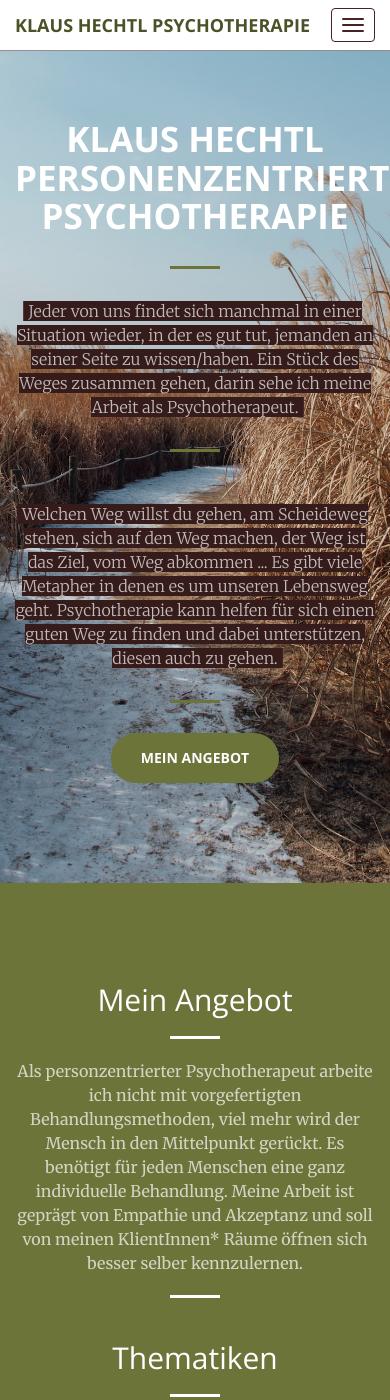
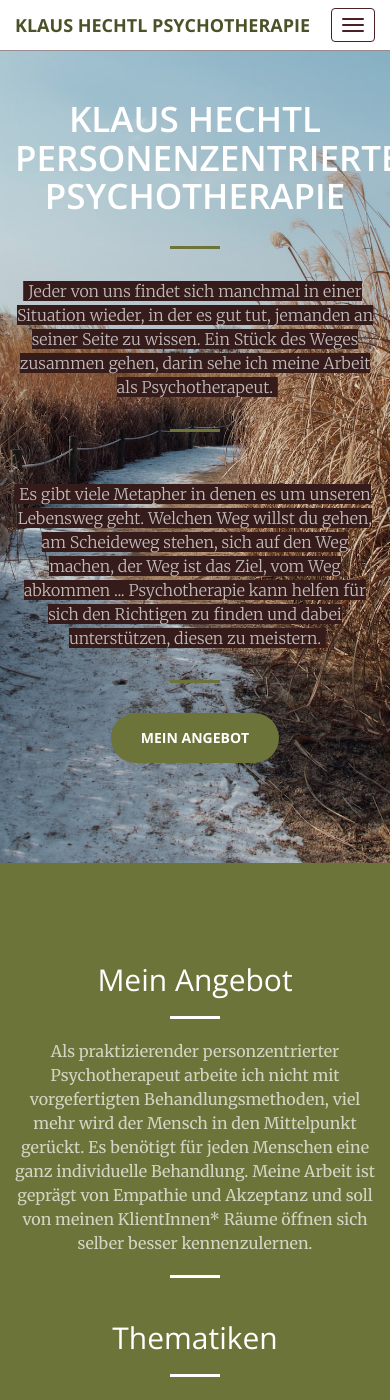
Before and after one commit to KlausHechtl/KlausHechtl.github.io, a Jekyll site: the page built from index.html, in a window 390 px wide and 1400 px high. Built offline with Jekyll 4.4.1, drawn with Linux system fonts in a browser that asks for light colours; some of the changed text lies outside the part shown.

Commit message:
Small Changes in Text and Appearance

```diff
--- a/_includes/analytics.html
+++ b/_includes/analytics.html
@@ -1,4 +1,3 @@
-<!-- Google tag (gtag.js) -->
 <script async src="https://www.googletagmanager.com/gtag/js?id=G-GNTK42B05E"></script>
 <script>
   window.dataLayer = window.dataLayer || [];
--- a/_includes/aside.html
+++ b/_includes/aside.html
@@ -8,7 +8,7 @@
               <h2 class="section-heading">Anfahrt</h2>
               <hr class="light">
               <p class="text-faded">
-                Die Praxis befindet sich direkt auf der Pilgramgasse in einem schönen Altbau. Gut erreichbar mit den öffentlichen Verkehrsmittel der Linie U4, 12a, 13a, 14a, 59a.
+                Die Praxis befindet sich direkt auf der Pilgramgasse in einem schönen Altbau. Gut erreichbar mit den öffentlichen Verkehrsmittel der Linie U4, 12a, 13a, 14a und 59a.
                 <br><br>
               </p>
               <hr class="light">
--- a/_includes/call-to-action.html
+++ b/_includes/call-to-action.html
@@ -5,9 +5,9 @@
                 <h2 class="section-heading">Mein Angebot</h2>
                 <hr class="light">
                 <p class="text-faded">
-                  Als personzentrierter Psychotherapeut arbeite ich nicht mit vorgefertigten Behandlungsmethoden, viel mehr wird der Mensch in den Mittelpunkt gerückt.
+                  Als praktizierender personzentrierter Psychotherapeut arbeite ich nicht mit vorgefertigten Behandlungsmethoden, viel mehr wird der Mensch in den Mittelpunkt gerückt.
                   Es benötigt für jeden Menschen eine ganz individuelle Behandlung.
-                  Meine Arbeit ist geprägt von Empathie und Akzeptanz und soll von meinen KlientInnen* Räume öffnen sich besser selber kennzulernen.
+                  Meine Arbeit ist geprägt von Empathie und Akzeptanz und soll von meinen KlientInnen* Räume öffnen sich selber besser kennenzulernen.
                 </p>
                 <hr class="light">
                 <!-- <a href="#" class="btn btn-default btn-xl">Get Started!</a> -->
--- a/_includes/header.html
+++ b/_includes/header.html
@@ -1,19 +1,20 @@
 <header>
     <div class="header-content">
         <div class="header-content-inner">
-            <h1>Klaus Hechtl personenzentrierte Psychotherapie</h1>
+            <h1 class="responsive_h1">Klaus Hechtl personenzentrierte Psychotherapie</h1>
             <hr>
 
             <p class="shadow">
-            Jeder von uns findet sich manchmal in einer Situation wieder, in der es gut tut, jemanden an seiner Seite zu wissen/haben.
+            Jeder von uns findet sich manchmal in einer Situation wieder, in der es gut tut, jemanden an seiner Seite zu wissen.
             Ein Stück des Weges zusammen gehen, darin sehe ich meine Arbeit als Psychotherapeut.
             </p>
             <br>
             <hr>
             <br>
             <p class="shadow">
+              Es gibt viele Metapher in denen es um unseren Lebensweg geht.
               Welchen Weg willst du gehen, am Scheideweg stehen, sich auf den Weg machen, der Weg ist das Ziel, vom Weg abkommen  ...
-              Es gibt viele Metapher in denen es um unseren Lebensweg geht. Psychotherapie kann helfen für sich einen guten Weg zu finden und dabei unterstützen, diesen auch zu gehen.
+              Psychotherapie kann helfen für sich den Richtigen zu finden und dabei unterstützen, diesen zu meistern.
             </p>
             <hr>
             <a href="#about" class="btn btn-primary btn-xl page-scroll">Mein Angebot</a>
--- a/_includes/services.html
+++ b/_includes/services.html
@@ -4,13 +4,13 @@
             <div class="col-lg-12 text-center">
                 <h2 class="section-heading">Über mich</h2>
                 <hr class="primary">
-                <div class="service-box">
-                    <p class="text-muted">Mein Name ist Klaus Hechtl, ich arbeite als personenzentreirter Psychotherapeut in Ausbildung unter Supervision und arbeite mit Jugendlichen ab 16 Jahren und Erwachsenen</p>
-                </div>
+
+                    <p class="text-muted">Mein Name ist Klaus Hechtl, ich arbeite als personenzentrierter Psychotherapeut in Ausbildung unter Supervision und arbeite mit Jugendlichen ab 16 Jahren und Erwachsenen</p>
+
                 <hr class="primary">
                 <h2 class="section-heading">Ausbildung und Werdegang</h2>
                 <hr class="primary">
-                <div class="service-box">
+
                     <p class="text-muted">
                     Propädeutikum an der Universität Wien
                     <br><br>Fachspezifikum APG Forum (laufend)
@@ -19,7 +19,7 @@
                     <br><br>Mitarbeiter Betreuungszentrum Gruft
                     <br><br>Praktkikum an der Akutpsychatrie Klinik Donaustadt
                   </p>
-                </div>
+
                 <hr class="primary">
 
 
--- a/_sass/_base.scss
+++ b/_sass/_base.scss
@@ -44,6 +44,31 @@ p {
     // background-color: $theme-dark;
 }
 
+.klaus {
+  @media (min-width: 768px) {
+      max-width: 80% !important;
+  }
+  @media (max-width: 768px) {
+      max-width: 100% !important;
+  }
+}
+
+.responsive_iframe {
+  @media (min-width: 768px) {
+      width: 600px;
+      height: 450px;
+  }
+  @media (max-width: 768px) {
+    width: 100%;
+    height: 450px;
+  }
+}
+
+.responsive_h1 {
+  @media (max-width: 768px) {
+    font-weight: 600 !important;
+  }
+}
 .shadow {
   display: inline;
   background: $theme-dark;
@@ -356,23 +381,3 @@ img::-moz-selection {
 body {
     -webkit-tap-highlight-color: $theme-dark;
 }
-
-.klaus {
-  @media (min-width: 768px) {
-      max-width: 80% !important;
-  }
-  @media (max-width: 768px) {
-      max-width: 100% !important;
-  }
-}
-
-.responsive_iframe {
-  @media (min-width: 768px) {
-      width: 600px;
-      height: 450px;
-  }
-  @media (max-width: 768px) {
-    width: 100%;
-    height: 450px;
-  }
-}
```
